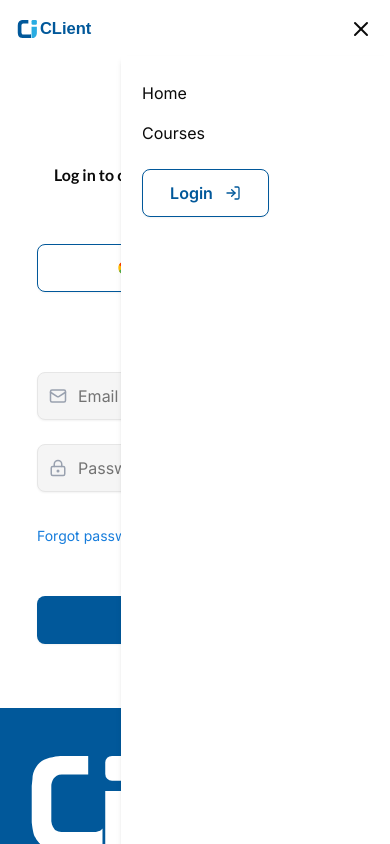
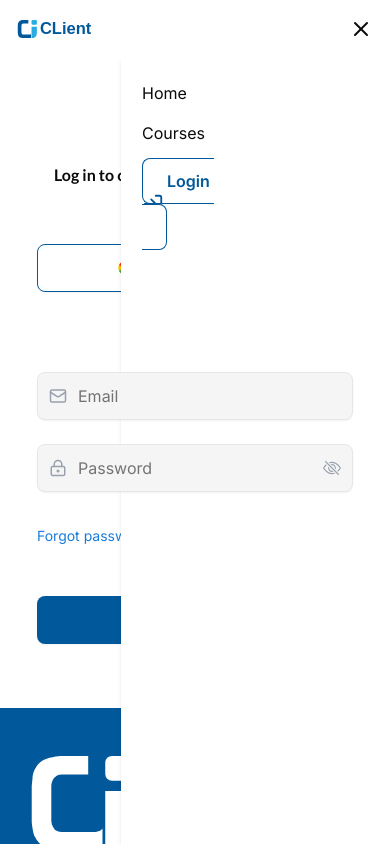
Before and after one commit to TESHU21/learning-management-system, a React (Vite) app in the folder frontend/: page /login in a window 390 px wide. Both pictures are taken after a click on the icon 361 px from the left and 29 px from the top of the page. Shown: the top 844 px of the page. Built offline with nearby package versions, Linux system fonts and the light colour scheme; a web font is replaced by a local one.

Commit message:
Add Login to Routing

```diff
--- a/frontend/src/components/Navbar.jsx
+++ b/frontend/src/components/Navbar.jsx
@@ -1,10 +1,9 @@
 import React ,{useState,useEffect,useRef} from 'react'
 import AzubiLogo from "../assets/images/azubi-logo.png"
-import { NavLink } from 'react-router-dom'
 import { Button } from './ui/button'
 import{LogIn,AlignJustify,X} from "lucide-react"
 import AzubiLogo2 from "../assets/svg/Azubi-Logo 2.svg"
-import { useNavigate } from "react-router-dom";
+import { useNavigate,NavLink } from "react-router-dom";
 
 
 
@@ -44,7 +43,7 @@ const Navbar = () => {
             <NavLink to="/courses">Courses</NavLink>
         </div>
         <div className=" flex gap-6">
-            <Button className="py-3 px-6 bg-white  hover:bg-white text-base leading-6 font-semibold text-blue-primary border rounded-md border-blue-primary">Login <span className='ml-3'><LogIn size={22}/></span></Button>
+            <Button className="py-3 px-6 bg-white  hover:bg-white text-base leading-6 font-semibold text-blue-primary border rounded-md border-blue-primary" onClick={()=>navigate("/login")}>Login <span className='ml-3'><LogIn size={22}/></span></Button>
             <Button className="py-3 px-6 bg-blue-primary  text-base leading-6 font-semibold text-white border rounded-md border-blue-primary">sign up <span className='ml-3'><LogIn size={22}/></span></Button>
 
         </div>
@@ -59,18 +58,24 @@ const Navbar = () => {
 
         </div>
 
-        { menuVisiblity &&<div className='md:hidden fixed right-0 top-[56px] w-[269px]  min-h-screen z-50 shadow-md bg-white pl-[21px] pt-[25px]'>
-          <ul className='flex flex-col gap-4'>
-            <li>
-            <NavLink to="/">Home</NavLink>
+        {menuVisiblity && (
+  <div className="md:hidden fixed right-0 top-[56px] w-[269px] min-h-screen shadow-md bg-white pl-[21px] pt-[25px] flex flex-col">
+    <ul className="flex flex-col gap-4">
+      <li>
+        <NavLink to="/">Home</NavLink>
+      </li>
+      <li>
+        <NavLink to="/courses">Courses</NavLink>
+      </li>
+    </ul>
+    <div className="mt-6">
+      <NavLink to="/login"className="bg-white hover:bg-white text-base leading-6 font-semibold text-blue-primary border rounded-md border-blue-primary w-[127px] h-[48px] py-3 px-6 cursor-pointer">
+        Login <span className="ml-1"><LogIn size={22} /></span>
+      </NavLink>
+    </div>
+  </div>
+)}
 
-            </li>
-            <li><NavLink to="/courses">Courses</NavLink></li>
-
-          </ul>
-          <Button className=" bg-white  hover:bg-white text-base leading-6 font-semibold text-blue-primary border rounded-md border-blue-primary mt-6 w-[127px] h-[48px] py-3 px-6 cursor-pointer" onClick={()=>navigate("/login")}>Login <span className='ml-1'><LogIn size={22}/></span></Button>
-
-        </div>}
     </div>
   )
 }
--- a/frontend/src/routes/AppRoutes.jsx
+++ b/frontend/src/routes/AppRoutes.jsx
@@ -14,7 +14,9 @@ const AppRoutes = () => {
         <Route path="courses" element={<Courses />} />
         <Route path="courses/:id" element={<CourseDetail />} />
         <Route path="login" element={<Login />} /> {/* <-- no slash here */}
+
       </Route>
+
     </Routes>
   );
 };
```
